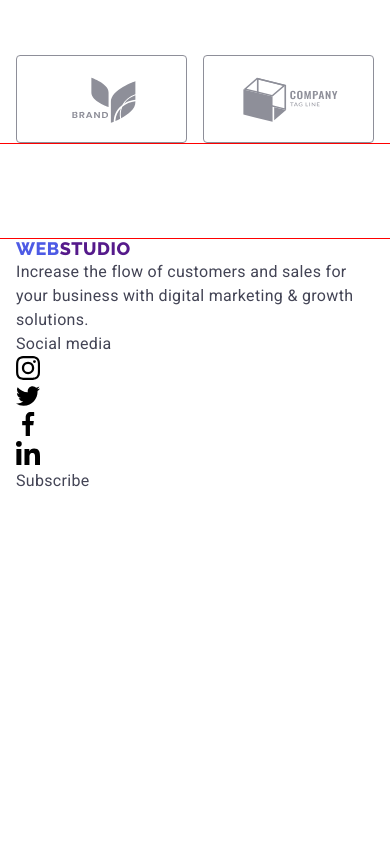
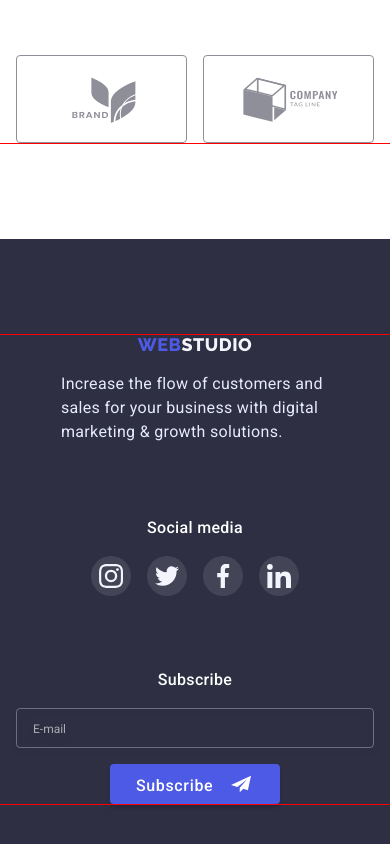
Before and after one commit to TetianaOgni/test-copy-hw-site, a plain HTML site: page index.html in a window 390 px wide. Shown: the part 4100-4944 px from the top of the page. Before the commit the page ends 4593 px from the top, so only its background shows below. Drawn offline with nearby package versions, Linux system fonts and the light colour scheme.

Commit message:
mobile style for footer

```diff
--- a/css/mobile.css
+++ b/css/mobile.css
@@ -650,35 +650,34 @@ img {
 }
 
 /* -----Footer----- */
-
-/* .footer {
-  padding-top: 100px;
-  padding-bottom: 100px;
-
+.footer {
+  padding-top: 96px;
+  padding-bottom: 96px;
   background-color: var(--dark-color);
 }
 
 .footer-container {
   display: flex;
+  flex-direction: column;
+  gap: 72px;
+}
+.footer-container-logo,
+.footer-container-icon,
+.footer-container-mail {
+  display: flex;
+  flex-direction: column;
+  align-items: center;
 }
 
 .footer-logo {
   line-height: 1.16;
   color: var(--light-color);
+  margin-bottom: 16px;
 }
 
 .footer-text {
-  max-width: 264px;
+  width: 268px;
   color: var(--accent-color);
-  margin-top: 16px;
-}
-
-.footer-container-logo {
-  margin-right: 120px;
-}
-
-.footer-container-icon {
-  margin-right: 80px;
 }
 
 .footer-title {
@@ -689,10 +688,9 @@ img {
 
 .footer-icon-list {
   display: flex;
-  justify-content: center;
   gap: 16px;
-} */
-/*
+}
+
 .footer-icon-item {
   width: 40px;
   height: 40px;
@@ -707,17 +705,63 @@ img {
   justify-content: center;
   align-items: center;
 
-  transition: backgroung-color var(--transition-dur-and-func);
-} */
+  transition: background-color var(--transition-dur-and-func);
+}
 
-/* .footer-icon-svg {
+.footer-icon-svg {
   fill: var(--light-color);
 }
 
 .footer-icon-link:hover,
 .footer-icon-link:focus {
   background-color: var(--success-color);
-} */
+}
+
+.footer-form {
+  display: flex;
+  flex-direction: column;
+  align-items: center;
+  gap: 16px;
+  width: 100%;
+}
+.footer-form-label {
+  width: inherit;
+}
+.footer-form-email {
+  height: 40px;
+  width: 100%;
+
+  background-color: transparent;
+  border: 1px solid rgba(255, 255, 255, 0.3);
+  filter: drop-shadow(0px 4px 4px rgba(0, 0, 0, 0.15));
+  border-radius: 4px;
+  color: var(--contrast-color);
+
+  padding: 8px 16px;
+
+  transition: border-color var(--transition-dur-and-func);
+}
+
+.footer-form-email::placeholder {
+  font-weight: 400;
+  font-size: 12px;
+  line-height: 2;
+  color: rgba(255, 255, 255, 0.6);
+}
+
+.footer-form-email:focus {
+  outline: none;
+  border-color: var(--primary-brand-color);
+}
+
+.footer-form-btn {
+  display: flex;
+  gap: 16px;
+
+  max-width: 165px;
+  height: 40px;
+  padding: 8px 24px 8px 24px;
+}
 
 /* -----Modal----- */
 
--- a/index.html
+++ b/index.html
@@ -520,9 +520,26 @@
         </div>
         <div class="footer-container-mail">
           <p class="footer-title text">Subscribe</p>
+          <form class="footer-form">
+            <label class="footer-form-label">
+              <input
+                type="email"
+                class="footer-form-email"
+                name="user_email"
+                placeholder="E-mail"
+              />
+            </label>
+            <button type="submit" class="footer-form-btn button">
+              <span class="footer-btn-text">Subscribe</span>
+              <svg class="footer-plane-icon" width="24" height="20">
+                <use href="./images/icons.svg#plane-icon-footer"></use>
+              </svg>
+            </button>
+          </form>
         </div>
       </div>
     </footer>
+    <!-----Modal----->
     <div class="backdrop is-hidden" data-modal>
       <div class="modal-container">
         <button type="button" class="close-btn-modal" data-modal-close>
```
